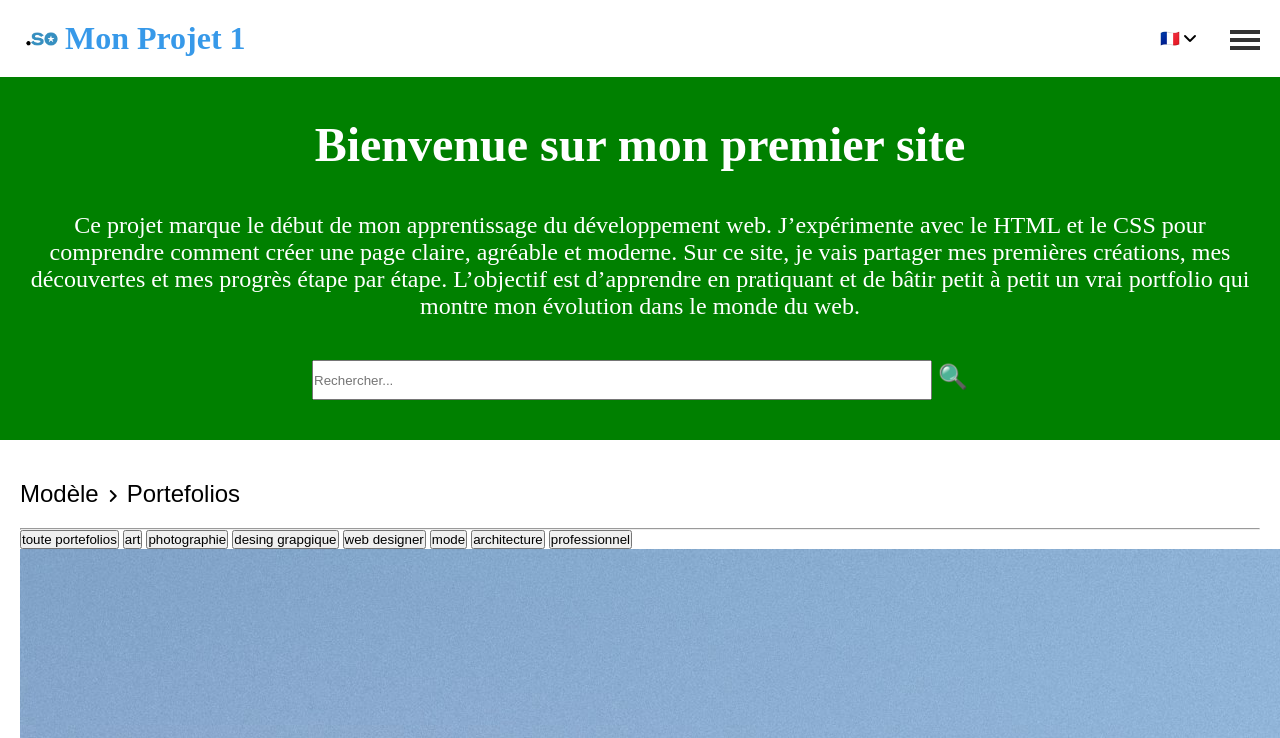
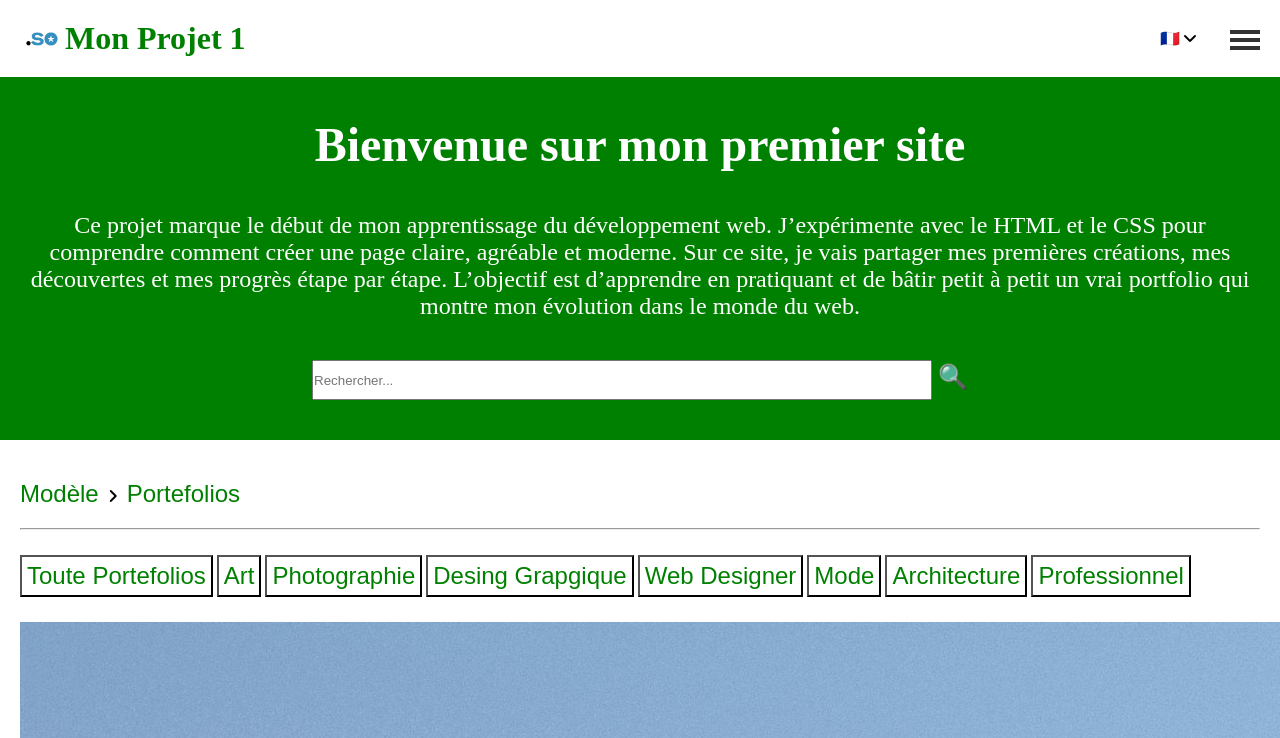
Before and after one commit to salohy-onnelin25/Projet-1-photographie, a plain HTML site: page index.html in a window 1280 px wide. Shown: the top 738 px of the page. Drawn offline with Linux system fonts and the light colour scheme.

Commit message:
04/09/25 12h48

```diff
--- a/style.css
+++ b/style.css
@@ -24,7 +24,7 @@ button{
   flex-direction: row;
   align-items: center;
   justify-content: center;
-  color: rgb(55, 153, 233);
+  color: green;
 }
 .header-left h3{
     font-size: 2rem;
@@ -150,4 +150,16 @@ button{
     text-transform: capitalize;
     padding: 20px 0;
     font-size: 1.5rem;
+    color: green;
 }
+.main-boton1{
+    margin: 20px 0;
+}
+.main-boton1 button{
+    text-transform: capitalize;
+    font-size: 1.5rem;
+    background: none;
+    margin: 5px 0;
+    padding: 5px;
+    color: green;
+}
```
